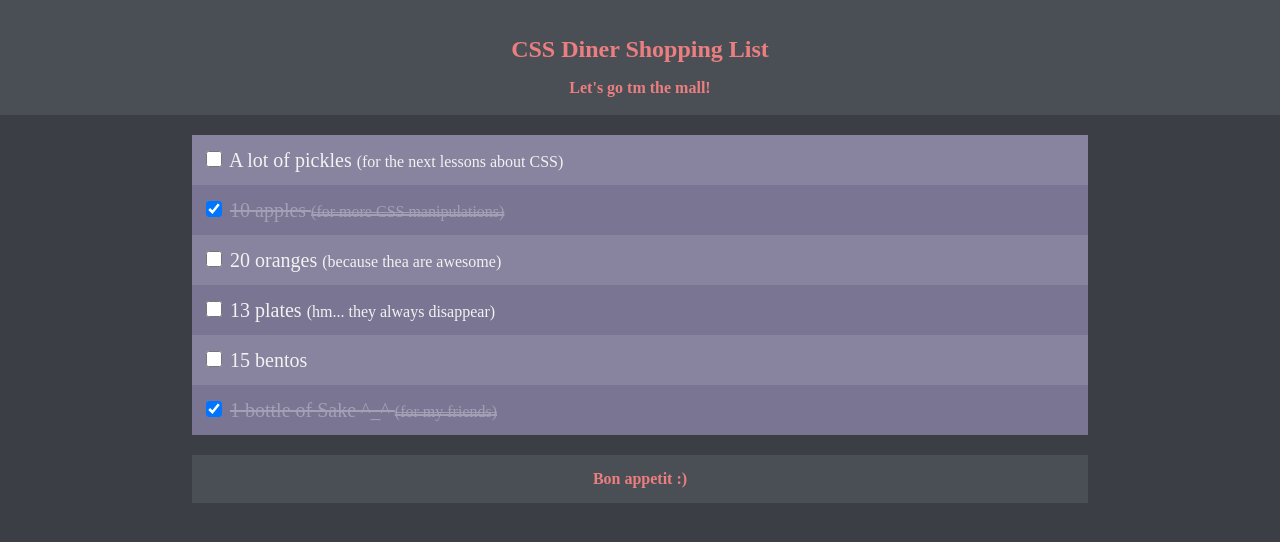
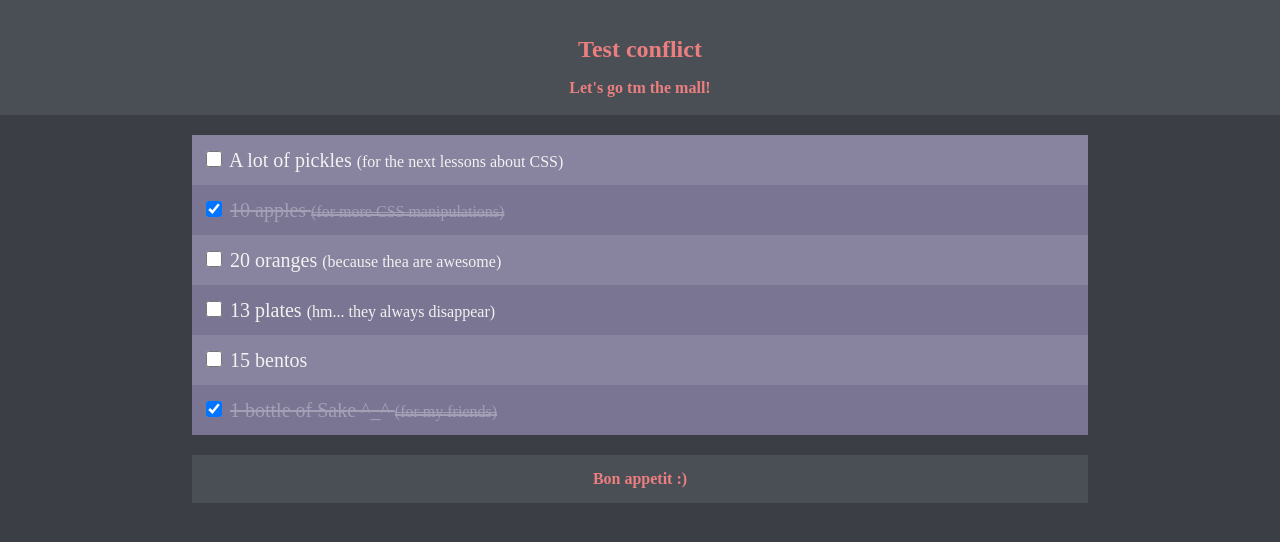
Before and after one commit to PaulGit64/Homework, a plain HTML site: page Homewok/Shopping list/index.html in a window 1280 px wide. Drawn offline with Linux system fonts and the light colour scheme.

Commit message:
Update index.html
Test conflict

```diff
--- a/Homewok/Shopping list/index.html
+++ b/Homewok/Shopping list/index.html
@@ -8,7 +8,7 @@
 <body>
 <main>
     <header>
-        <h1>CSS Diner Shopping List</h1>
+        <h1>Test conflict</h1>
         <h2>Let's go tm the mall!</h2>
     </header>
     <section>
```
